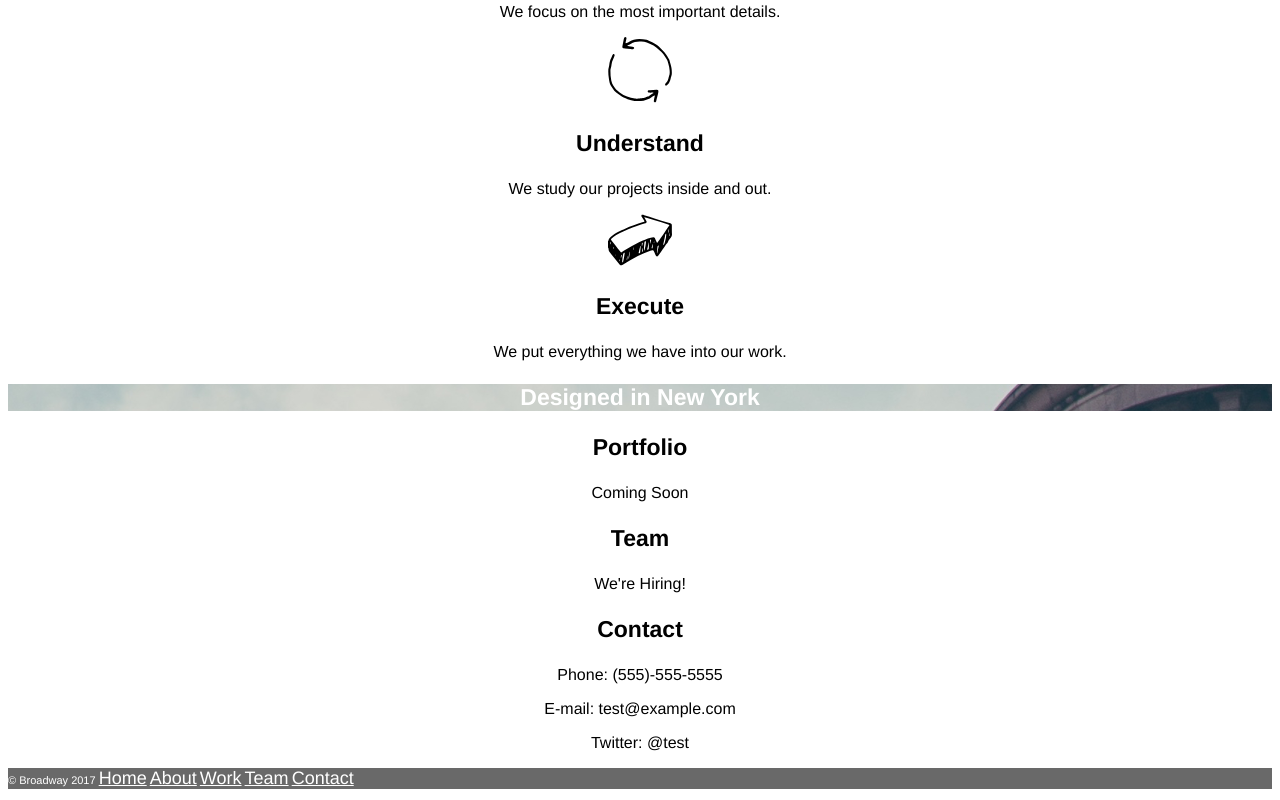
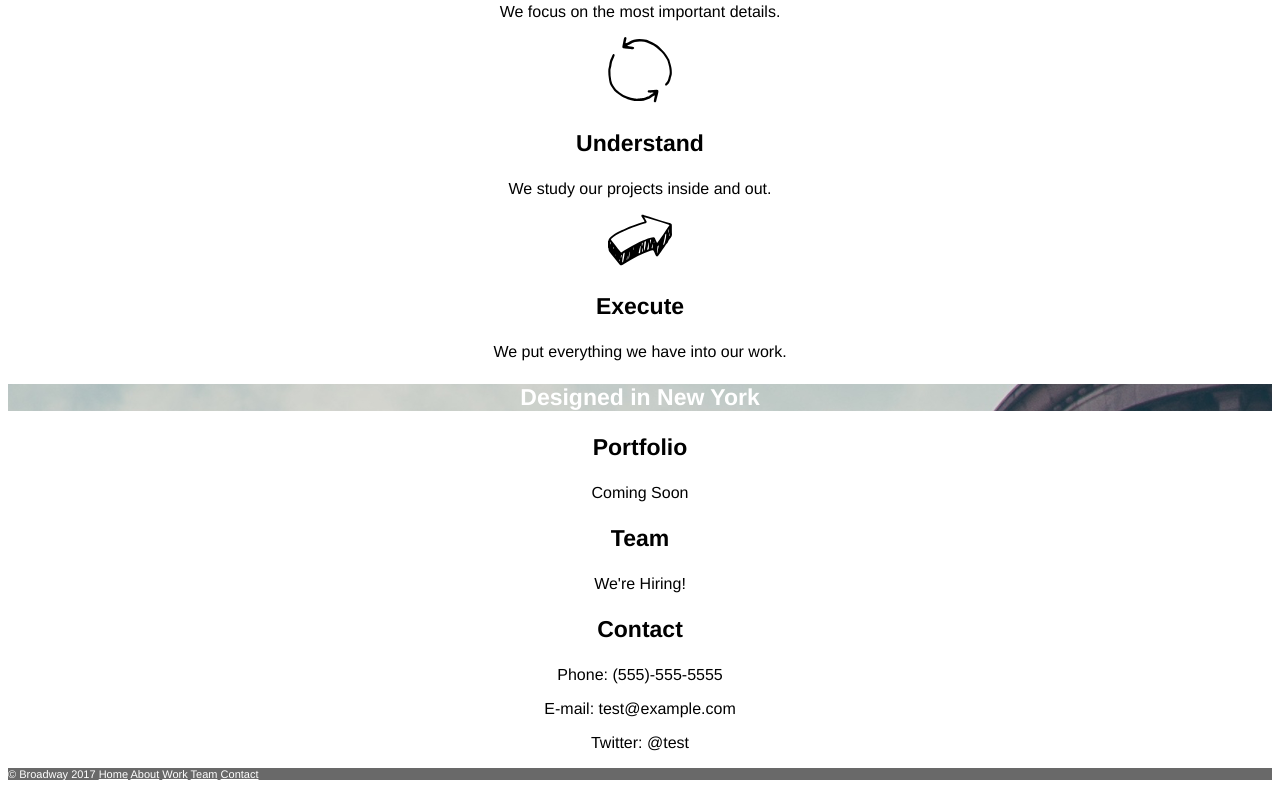
Before and after one commit to drw-fan/broadway, a plain HTML site: page index.html in a window 1280 px wide. Shown: the part 478-1278 px from the top of the page. Drawn offline with Linux system fonts and the light colour scheme.

Commit message:
Really, this is final

```diff
--- a/resources/css/style.css
+++ b/resources/css/style.css
@@ -16,7 +16,7 @@ html{
   margin: 0;
   padding: 0;
 }
-a{
+.header a{
   color: white;
   font-size: 18px;
 }
@@ -45,7 +45,9 @@ p .process{
   font-size: 11px;
   color: white;
   background-color: dimgray;
-
+}
+.footer a{
+  color: white;
 }
 
 
```
